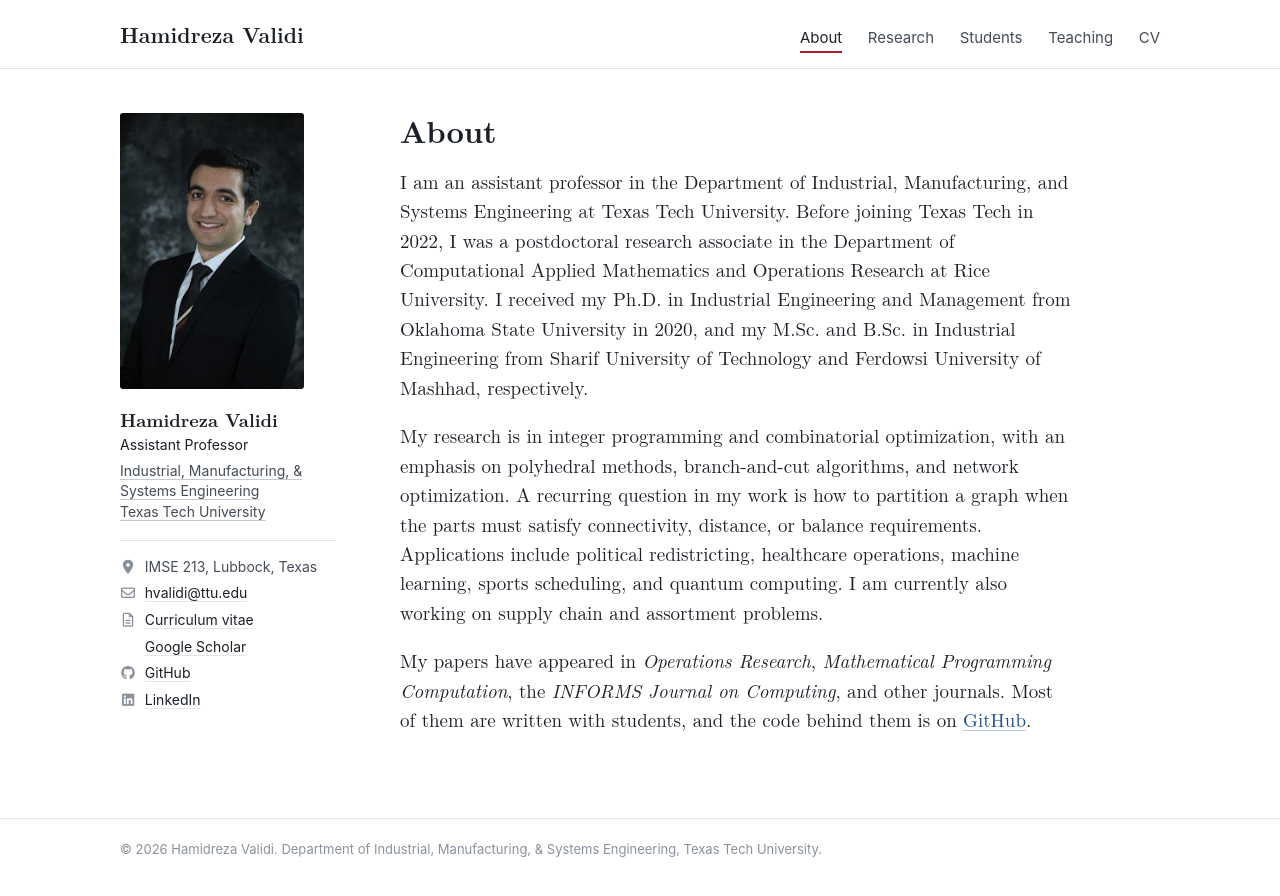
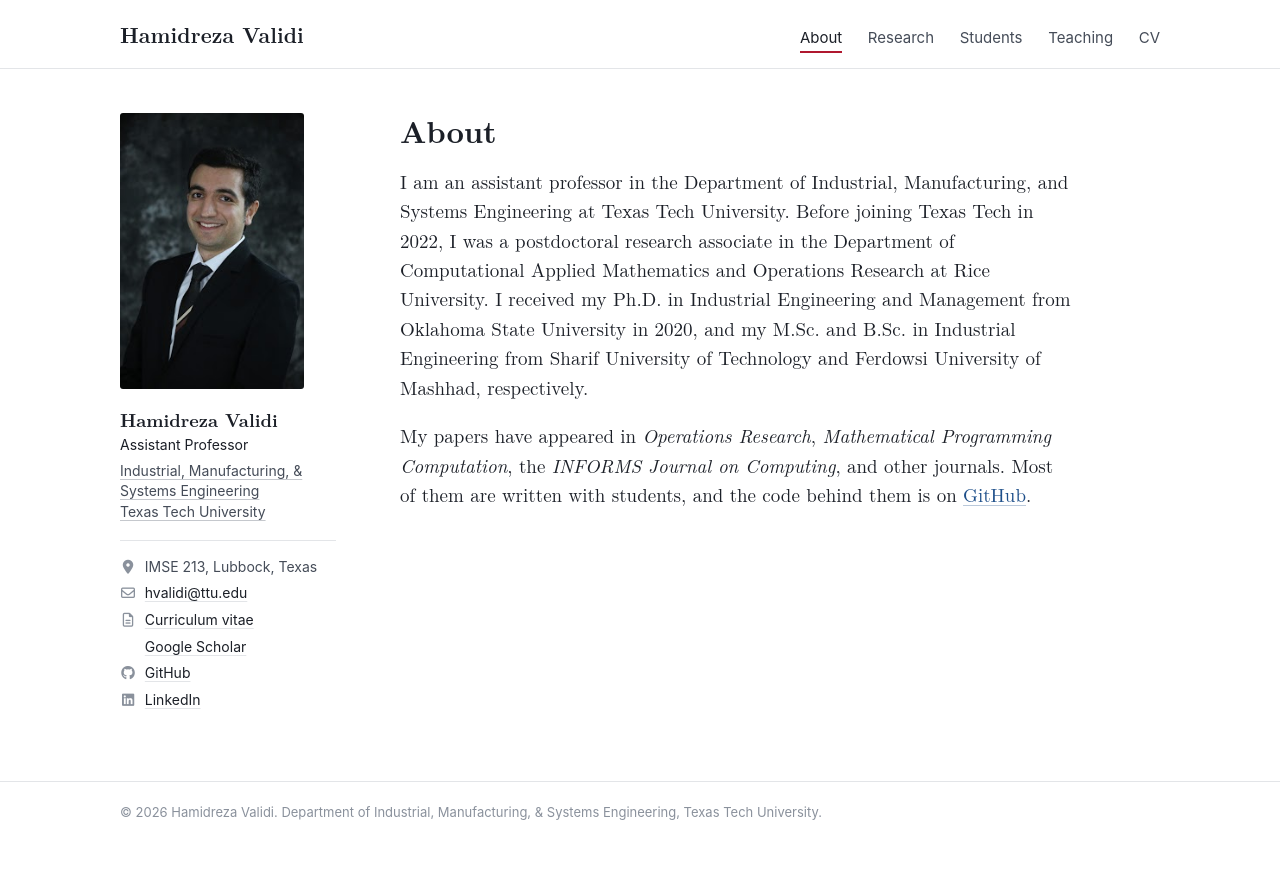
Before and after one commit to hamidrezavalidi/hamidrezavalidi.github.io, a Jekyll site: the page built from index.html, in a window 1280 px wide. Shown: the top 896 px of the page. Built offline with Jekyll 4.4.1, drawn with Linux system fonts in a browser that asks for light colours; some web fonts are replaced; a style sheet for code colours, icons or effects is not loaded.

Commit message:
Add files via upload

```diff
--- a/index.html
+++ b/index.html
@@ -6,6 +6,5 @@ title: About
 
 <p>I am an assistant professor in the Department of Industrial, Manufacturing, and Systems Engineering at Texas Tech University. Before joining Texas Tech in 2022, I was a postdoctoral research associate in the Department of Computational Applied Mathematics and Operations Research at Rice University. I received my Ph.D. in Industrial Engineering and Management from Oklahoma State University in 2020, and my M.Sc. and B.Sc. in Industrial Engineering from Sharif University of Technology and Ferdowsi University of Mashhad, respectively.</p>
 
-<p>My research is in integer programming and combinatorial optimization, with an emphasis on polyhedral methods, branch-and-cut algorithms, and network optimization. A recurring question in my work is how to partition a graph when the parts must satisfy connectivity, distance, or balance requirements. Applications include political redistricting, healthcare operations, machine learning, sports scheduling, and quantum computing. I am currently also working on supply chain and assortment problems.</p>
 
 <p>My papers have appeared in <cite>Operations Research</cite>, <cite>Mathematical Programming Computation</cite>, the <cite>INFORMS Journal on Computing</cite>, and other journals. Most of them are written with students, and the code behind them is on <a href="{{ site.author.github }}">GitHub</a>.</p>
```
